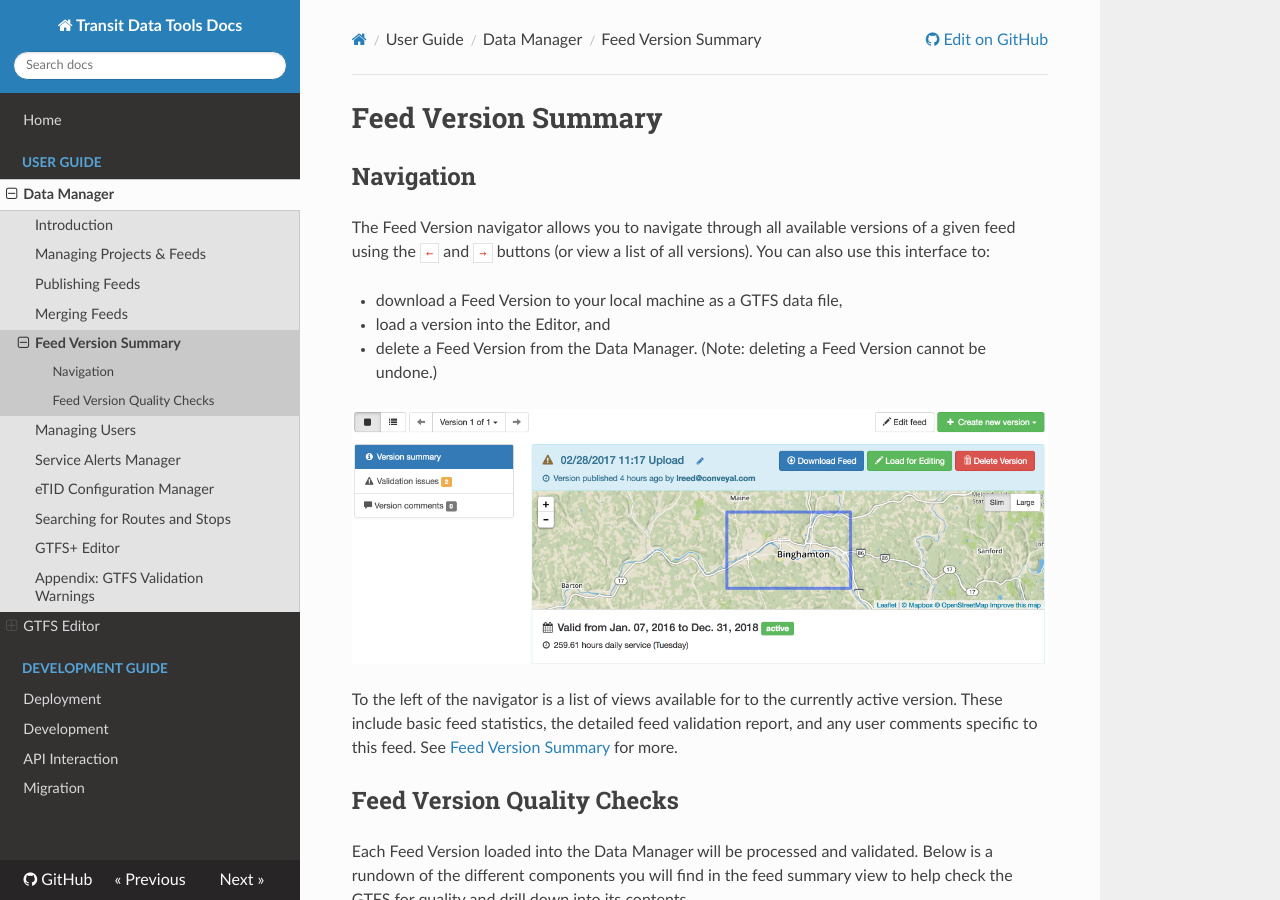
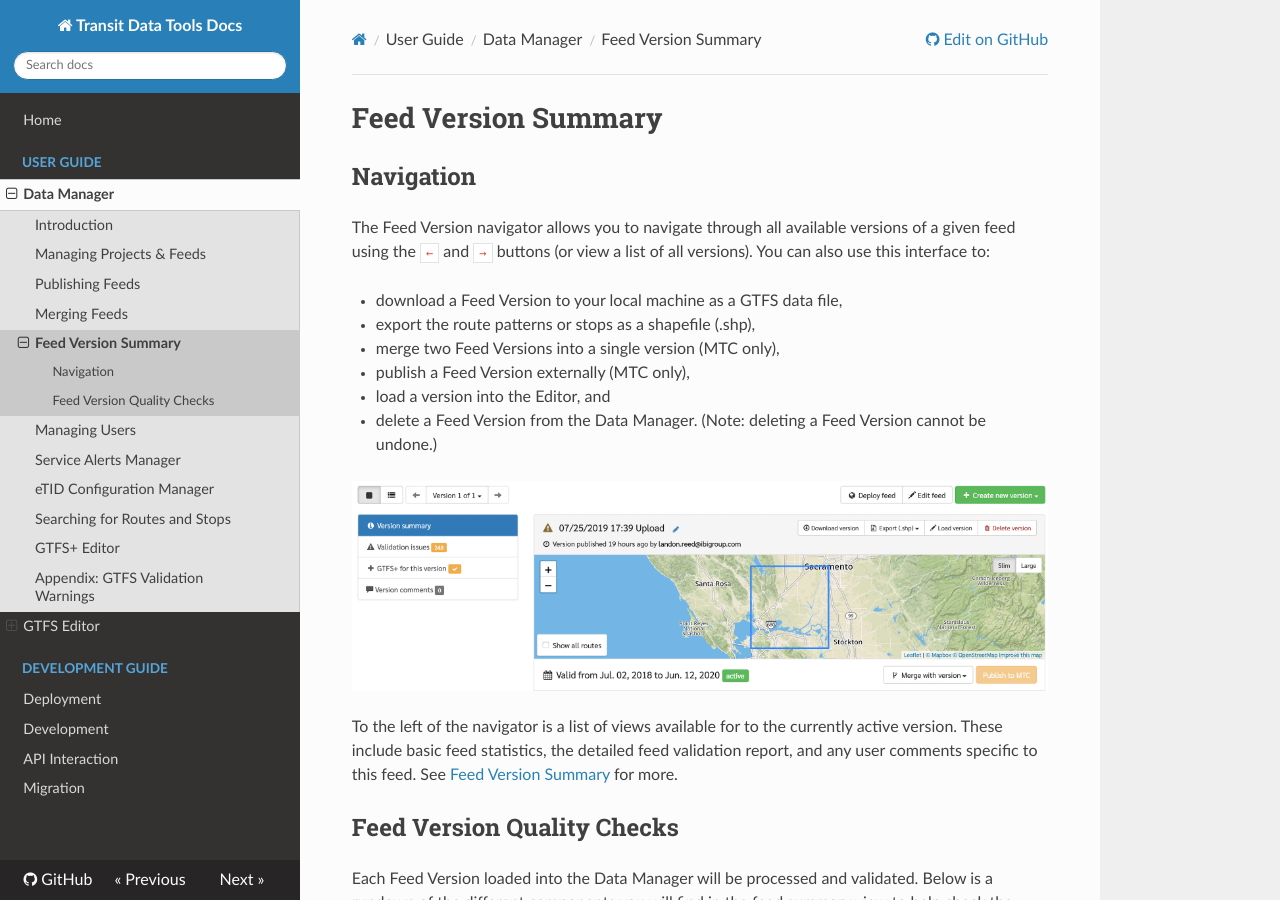
Before and after one commit to wtchen/datatools-ui, an MkDocs documentation site: the page built from docs/user/feed-version-summary.md, in a window 1280 px wide and 900 px high. Built offline with MkDocs 1.6.1, drawn with Linux system fonts in a browser that asks for light colours; nearby versions of some CDN libraries.

Commit message:
docs(general): update some screenshots/text

```diff
--- a/docs/user/feed-version-summary.md
+++ b/docs/user/feed-version-summary.md
@@ -5,6 +5,9 @@
 The Feed Version navigator allows you to navigate through all available versions of a given feed using the `←` and `→` buttons (or view a list of all versions). You can also use this interface to:
 
 - download a Feed Version to your local machine as a GTFS data file,
+- export the route patterns or stops as a shapefile (.shp),
+- merge two Feed Versions into a single version (MTC only),
+- publish a Feed Version externally (MTC only),
 - load a version into the Editor, and
 - delete a Feed Version from the Data Manager. (Note: deleting a Feed Version cannot be undone.)
 
```
Also changed, not shown: docs/user/managing-projects-feeds.md (+3 -0 lines), docs/img/create-project.png, docs/img/feed-profile.png, docs/img/feed-version-navigator.png.
